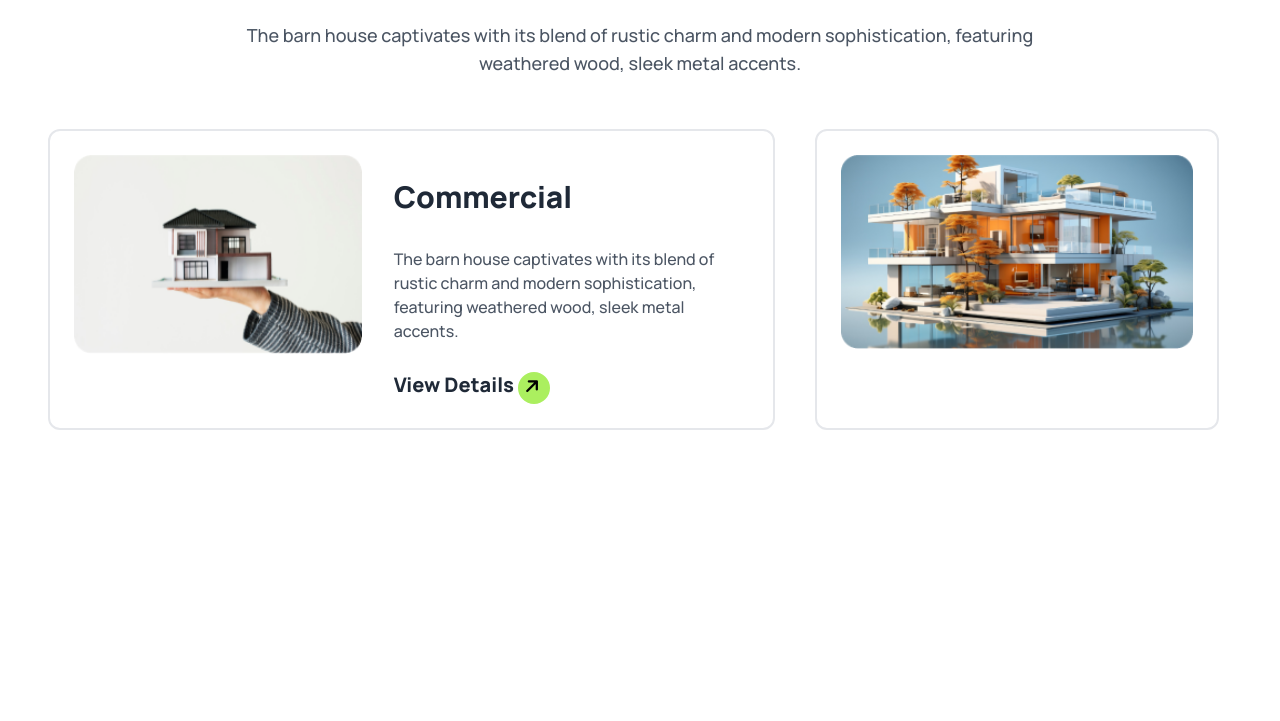
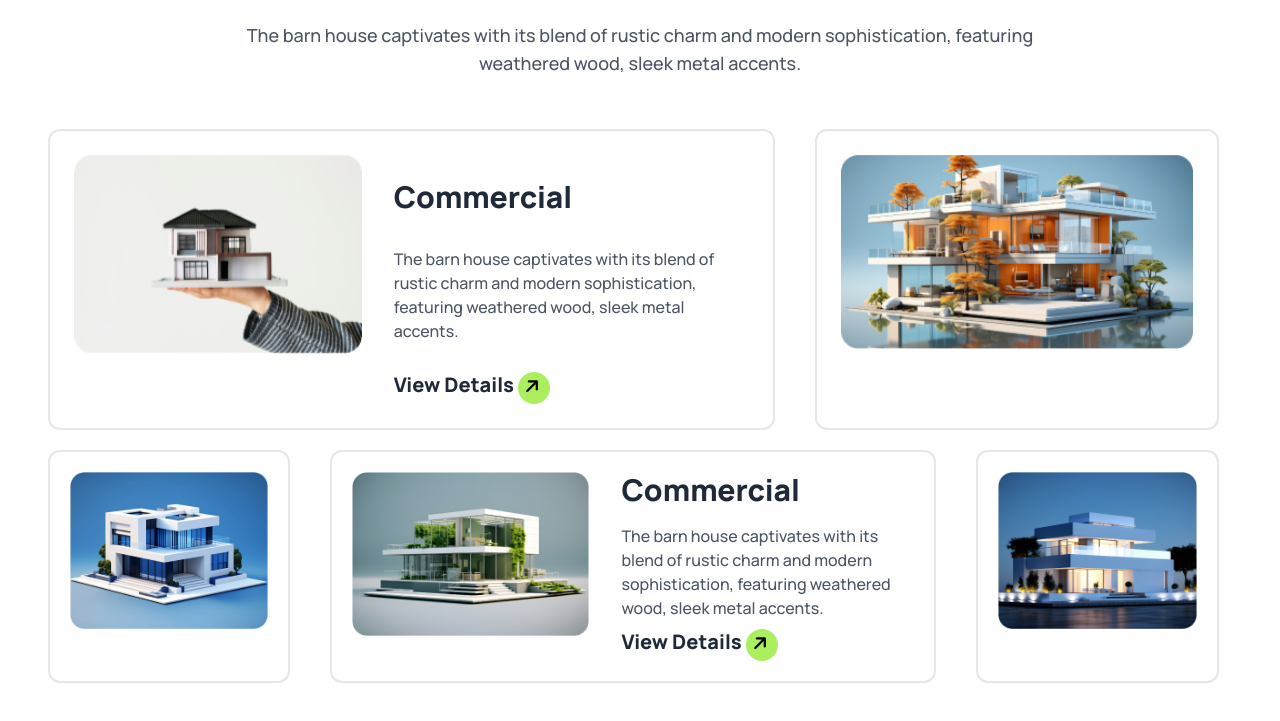
Before and after one commit to Tahmina236/assignment-3, a plain HTML site: page index.html in a window 1280 px wide. Shown: the part 2598-3319 px from the top of the page. Before the commit the page ends 3068 px from the top, so only its background shows below. Drawn offline with nearby package versions, Linux system fonts and the light colour scheme.

Commit message:
third part pushed

```diff
--- a/index.html
+++ b/index.html
@@ -159,29 +159,34 @@
                     class=" btn px-3 py-2  mt-4 mb-5 lg:mt-10 bg-white text-lg text-gray-700 font-bold rounded-full"><i
                         class="fa-solid fa-arrow-right text-lg  text-gray-700 text-center"></i>How we works</a></button>
             <h3 class="text-4xl lg:text-6xl font-extrabold mb-6">Our Works Process</h3>
-            <p class="text-gray-600 font-medium lg:w-2/3 text-[18px] lg:text-lg mb-5">The barn house captivates with its blend of rustic charm and modern sophistication, featuring weathered wood, sleek metal accents. </p>
+            <p class="text-gray-600 font-medium lg:w-2/3 text-[18px] lg:text-lg mb-5">The barn house captivates with its
+                blend of rustic charm and modern sophistication, featuring weathered wood, sleek metal accents. </p>
         </div>
 
         <div class="grid grid-cols-1 lg:grid-cols-4 gap-5 px-12 py-10">
             <div class="bg-rose-300 p-6 rounded-xl">
                 <img src="assets/concept.png" alt="">
                 <h3 class="text-3xl font-extrabold mb-3 mt-2">Concept</h3>
-                <h6 class="text-gray-600 font-medium">The barn house captivates with its blend of rustic charm and modern sophistication, featuring weathered wood, sleek metal accents.</h6>
+                <h6 class="text-gray-600 font-medium">The barn house captivates with its blend of rustic charm and
+                    modern sophistication, featuring weathered wood, sleek metal accents.</h6>
             </div>
             <div class="bg-amber-300 p-6 rounded-xl">
                 <img src="assets/flow-chart.png" alt="">
                 <h3 class="text-3xl font-extrabold mb-3 mt-2">Design Process</h3>
-                <h6 class="text-gray-600 font-medium">The barn house captivates with its blend of rustic charm and modern sophistication, featuring weathered wood, sleek metal accents.</h6>
+                <h6 class="text-gray-600 font-medium">The barn house captivates with its blend of rustic charm and
+                    modern sophistication, featuring weathered wood, sleek metal accents.</h6>
             </div>
             <div class="bg-green-300 p-6 rounded-xl">
                 <img src="assets/vision.png" alt="">
                 <h3 class="text-3xl font-extrabold mb-3 mt-2">Supervision</h3>
-                <h6 class="text-gray-600 font-medium">The barn house captivates with its blend of rustic charm and modern sophistication, featuring weathered wood, sleek metal accents.</h6>
+                <h6 class="text-gray-600 font-medium">The barn house captivates with its blend of rustic charm and
+                    modern sophistication, featuring weathered wood, sleek metal accents.</h6>
             </div>
             <div class="bg-blue-300 p-6 rounded-xl">
                 <img src="assets/budget-planning.png" alt="">
                 <h3 class="text-3xl font-extrabold mb-3 mt-2">Budget Planning</h3>
-                <h6 class="text-gray-600 font-medium">The barn house captivates with its blend of rustic charm and modern sophistication, featuring weathered wood, sleek metal accents.</h6>
+                <h6 class="text-gray-600 font-medium">The barn house captivates with its blend of rustic charm and
+                    modern sophistication, featuring weathered wood, sleek metal accents.</h6>
             </div>
         </div>
     </main>
@@ -190,19 +195,24 @@
             <div class="py-8 text-center flex flex-col items-center">
                 <button><a
                         class=" btn px-3 py-2  mt-4 mb-5 lg:mt-10 bg-slate-200 text-lg text-gray-700 font-bold rounded-full"><i
-                class="fa-solid fa-arrow-right text-lg  text-gray-700 text-center"></i>Explore our Latest works</a></button>
+                            class="fa-solid fa-arrow-right text-lg  text-gray-700 text-center"></i>Explore our Latest
+                        works</a></button>
                 <h3 class="text-4xl lg:text-6xl font-extrabold mb-6">Our Latest Portfolio</h3>
-        <p class="text-gray-600 font-medium lg:w-2/3 text-[18px] lg:text-lg mb-5">The barn house captivates with its blend of rustic charm and modern sophistication, featuring weathered wood, sleek metal accents. </p>
+                <p class="text-gray-600 font-medium lg:w-2/3 text-[18px] lg:text-lg mb-5">The barn house captivates with
+                    its blend of rustic charm and modern sophistication, featuring weathered wood, sleek metal accents.
+                </p>
             </div>
-<div class="px-5 lg:pl-12">
-    <div class="flex flex-col lg:flex-row gap-5 lg:gap-10 mb-10">
+            <div class="px-5 pb-1 lg:pb-0 lg:pl-12">
+                <div class="flex flex-col lg:flex-row gap-5 lg:gap-10 mb-5">
                     <div class="border-2 p-6 rounded-xl bg-white flex flex-col lg:flex-row lg:w-3/5 gap-8">
                         <div>
                             <img class="w-[800px]" src="assets/img1.png" alt="">
                         </div>
                         <div>
                             <h3 class="text-3xl font-extrabold mt-6">Commercial</h3>
-                <h6 class="text-gray-600 font-medium mt-8 mb-7">The barn house captivates with its blend of rustic charm and modern sophistication, featuring weathered wood, sleek metal accents.</h6>
+                            <h6 class="text-gray-600 font-medium mt-8 mb-7">The barn house captivates with its blend of
+                                rustic charm and modern sophistication, featuring weathered wood, sleek metal accents.
+                            </h6>
                             <a href="#" class=" text-xl font-extrabold">View
                                 Details <i
                                     class="fa-solid fa-arrow-right text-lg -rotate-45 bg-rinterio-green text-black w-8 h-8 text-center rounded-full"></i></a>
@@ -213,6 +223,39 @@
                         <img class="w-[460px]" src="assets/img2.png" alt="">
                     </div>
                 </div>
+                <!-- 2nd part -->
+                <div class="flex flex-col lg:flex-row mb-10 gap-5 lg:gap-10">
+                    <div class="block lg:hidden border-2 p-5 rounded-xl bg-white lg:w-1/5">
+                        <div>
+                            <img class="w-[800px]" src="assets/img5.png" alt="">
+                        </div>
+                    </div>
+                    <div class="border-2 p-5 rounded-xl bg-white lg:w-1/5">
+                        <div>
+                            <img class="w-[400px]" src="assets/img3.png" alt="">
+                        </div>
+                    </div>
+                    <div class="flex flex-col lg:flex-row gap-8 border-2 p-5 rounded-xl bg-white lg:w-1/2">
+                        <div>
+                            <img class="w-[800px]" src="assets/img4.png" alt="">
+                        </div>
+                        <div>
+                            <h3 class="text-3xl font-extrabold">Commercial</h3>
+                            <h6 class="text-gray-600 font-medium mt-4 mb-2">The barn house captivates with its blend of
+                                rustic charm and modern sophistication, featuring weathered wood, sleek metal accents.
+                            </h6>
+                            <a href="#" class=" text-xl font-extrabold">View
+                                Details <i
+                                    class="fa-solid fa-arrow-right text-lg -rotate-45 bg-rinterio-green text-black w-8 h-8 text-center rounded-full"></i></a>
+
+                        </div>
+                    </div>
+                    <div class="border-2 p-5 rounded-xl bg-white lg:w-1/5">
+                        <div>
+                            <img class="w-[800px]" src="assets/img5.png" alt="">
+                        </div>
+                    </div>
+                </div>
             </div>
         </div>
     </section>
```
Lines whose indentation alone changed are shown as unchanged.
